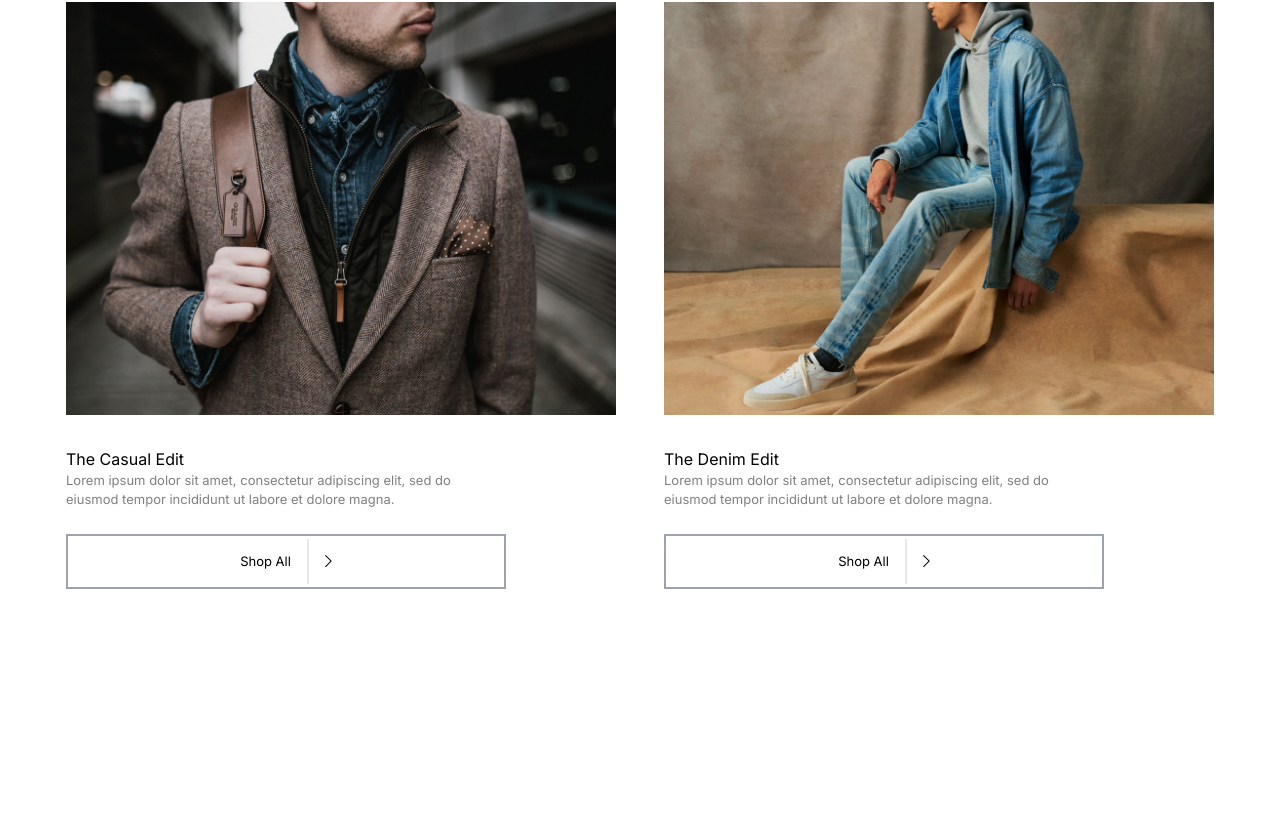
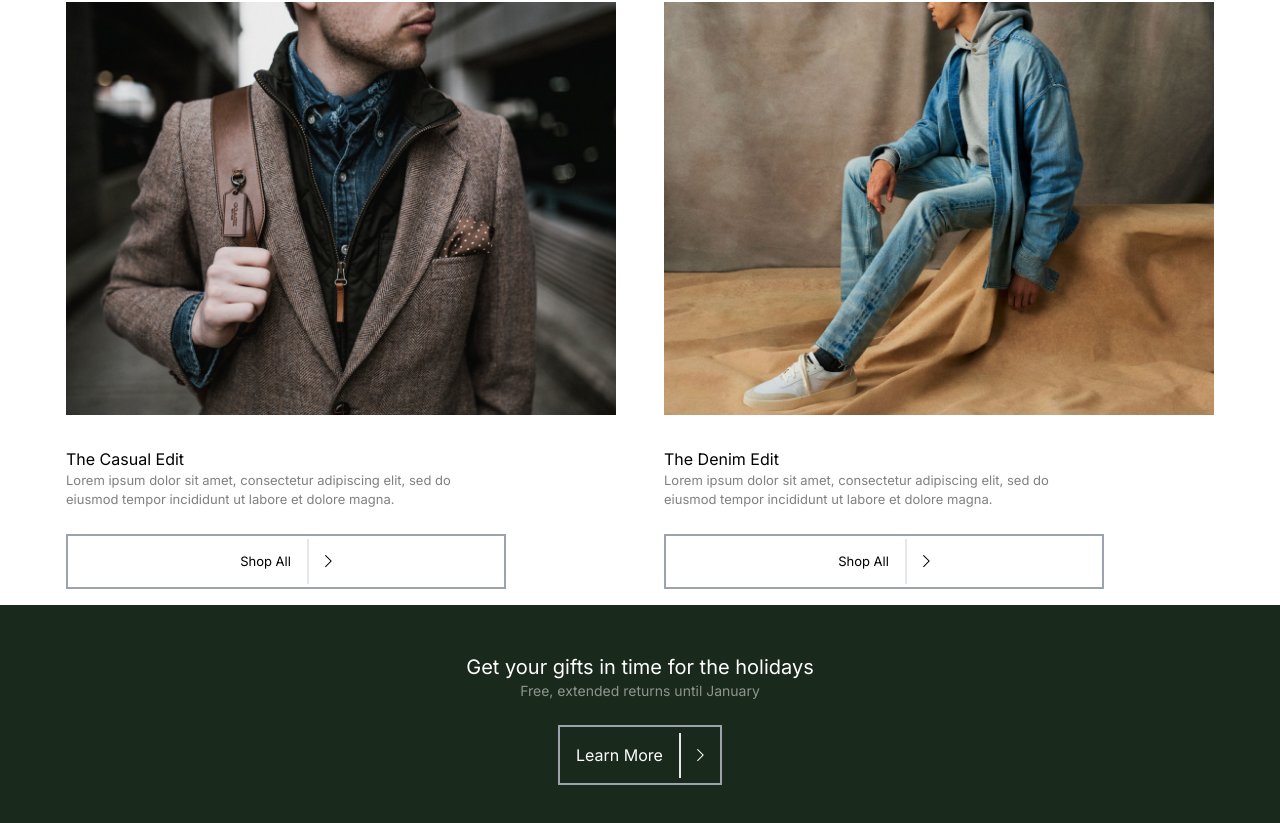
Before and after one commit to aldojack/function, a React (Vite) app: page / in a window 1280 px wide. Shown: the part 1240-2063 px from the top of the page. Before the commit the page ends 1845 px from the top, so only its background shows below. Built offline with nearby package versions, Linux system fonts and the light colour scheme.

Commit message:
Banner added

```diff
--- a/src/App.jsx
+++ b/src/App.jsx
@@ -1,3 +1,4 @@
+import Banner from "./components/Banner"
 import CarouselContainer from "./components/CarouselContainer"
 import DoorwayContainer from "./components/DoorwayContainer"
 import Feature from "./components/Feature"
@@ -13,6 +14,7 @@ function App() {
       <Feature/>
       <CarouselContainer/>
       <DoorwayContainer/>
+      <Banner/>
       </main>
     </div>
   )
--- /dev/null
+++ b/src/components/Banner.jsx
@@ -0,0 +1,25 @@
+import React from "react";
+import RightArrow from '../assets/right-arrow.svg'
+
+export default function Banner() {
+  return (
+    <section className="w-full flex justify-center items-center bg-[#19291C] text-white">
+      <div className="text-center px-6 py-12 flex flex-col items-center">
+        <h3 className=" text-xl">Get your gifts in time for the holidays</h3>
+        <p className=" opacity-50 text-sm">
+          Free, extended returns until January
+        </p>
+        <div
+          className="flex mt-6 items-center justify-center min-w-fit border-gray-400 border-2 cursor-pointer"
+        >
+          <div className="p-4 flex-shrink-0">
+            <p>Learn More</p>
+          </div>
+          <div className="items-stretch border-l-2 p-4">
+            <img src={RightArrow} className="fill-black" />
+          </div>
+        </div>
+      </div>
+    </section>
+  );
+}
```
